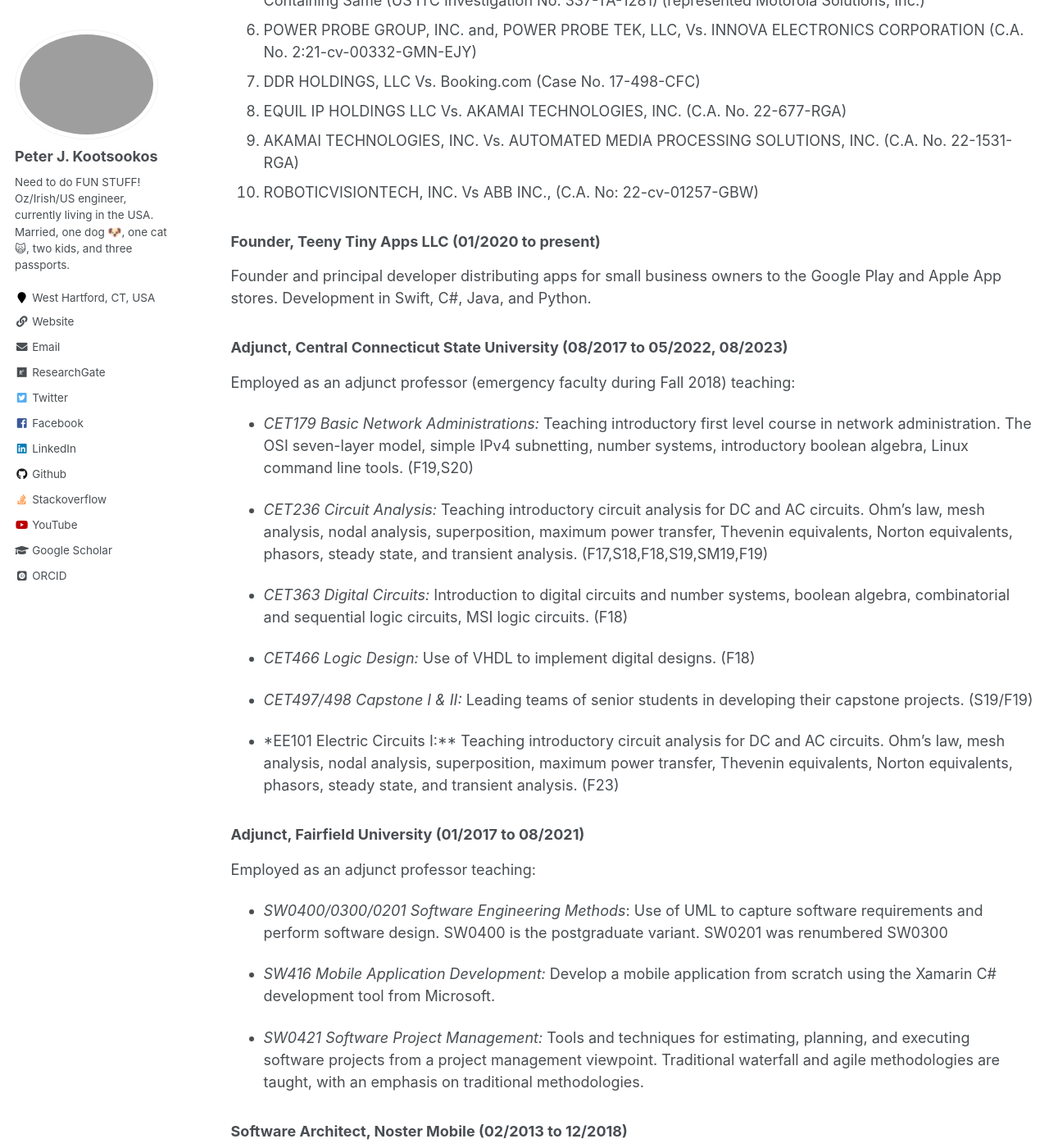
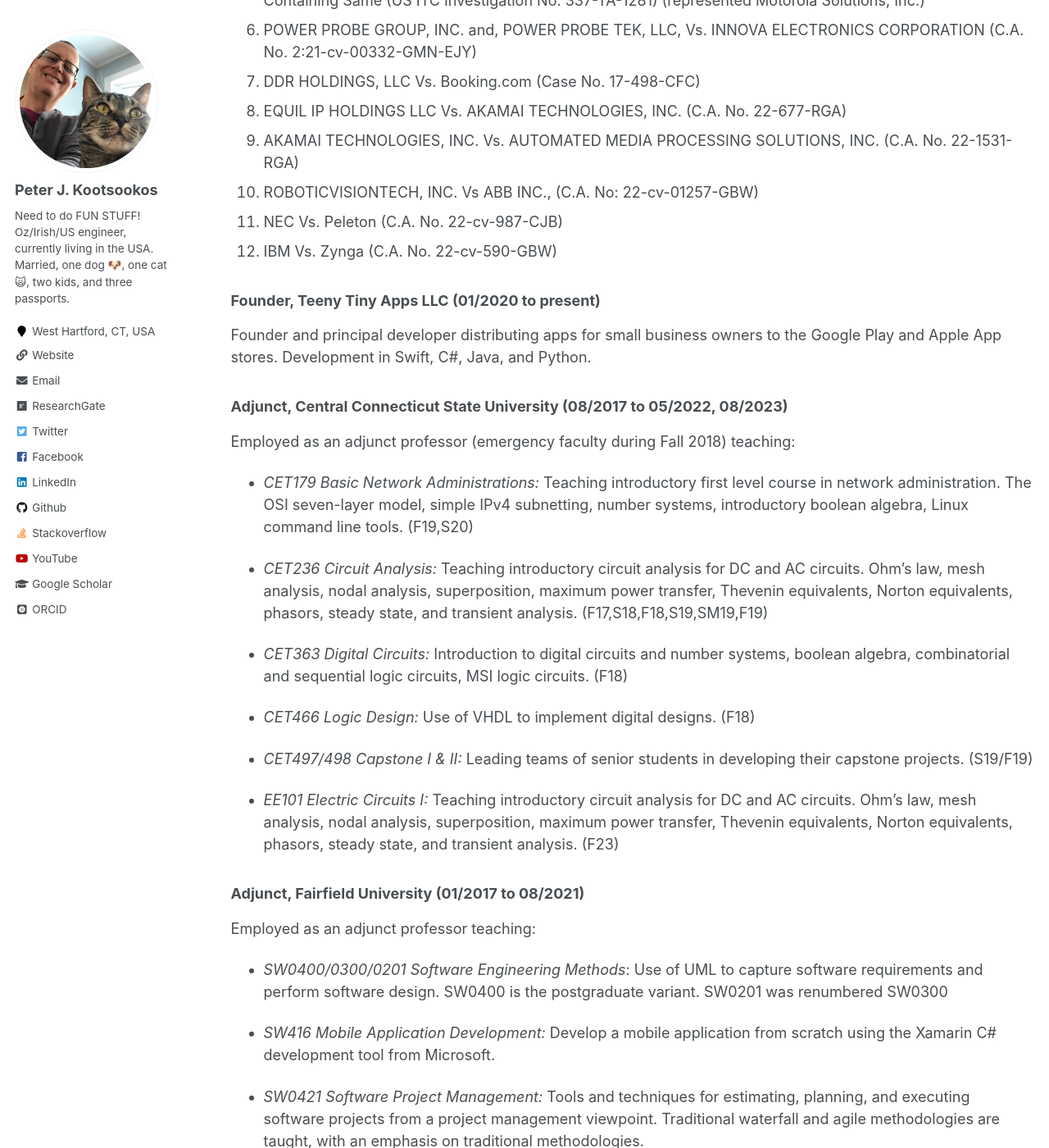
Before and after one commit to kootsoop/kootsoop.github.io, a Jekyll site: the page built from _pages/cv.md, in a window 1280 px wide and 1400 px high, scrolled down 3206 px. Shown: the whole window at 82% size. Built offline with Jekyll 4.4.1, drawn with Linux system fonts in a browser that asks for light colours; some web fonts are replaced; some of the changed text lies outside the part shown.

Commit message:
Updated CV. Updated avatar image. Added some spellings to settings file.

```diff
--- a/_config.yml
+++ b/_config.yml
@@ -81,7 +81,7 @@ analytics:
 # Site Author
 author:
   name             : "Peter J. Kootsookos"
-  avatar           : "PJK-04-Square.png"
+  avatar           : "PeterAndHuey.jpeg"
   bio              : "Need to do FUN STUFF! Oz/Irish/US engineer, currently living in the USA. Married, one dog 🐶, one cat 🙀, two kids, and three passports."
   location         : "West Hartford, CT, USA"
   employer         :
--- a/_includes/head/custom.html
+++ b/_includes/head/custom.html
@@ -11,7 +11,7 @@
 <link rel="apple-touch-icon" sizes="144x144" href="{{ base_path }}/images/apple-touch-icon-144x144.png?v=M44lzPylqQ">
 <link rel="apple-touch-icon" sizes="152x152" href="{{ base_path }}/images/apple-touch-icon-152x152.png?v=M44lzPylqQ">
 <link rel="apple-touch-icon" sizes="180x180" href="{{ base_path }}/images/apple-touch-icon-180x180.png?v=M44lzPylqQ">
-<link rel="icon" type="image/x-icon" href="{{ base_path }}/images/PJK-04-Square.png">
+<link rel="icon" type="image/x-icon" href="{{ base_path }}/images/PeterAndHuey.jpeg">
 <link rel="icon" type="image/png" href="{{ base_path }}/images/android-chrome-192x192.png?v=M44lzPylqQ" sizes="192x192">
 <link rel="manifest" href="{{ base_path }}/images/manifest.json?v=M44lzPylqQ">
 <link rel="mask-icon" href="{{ base_path }}/images/safari-pinned-tab.svg?v=M44lzPylqQ" color="#000000">
--- a/_pages/cv.md
+++ b/_pages/cv.md
@@ -141,6 +141,8 @@ Actively participates in multiple IP litigations in the areas of Network & Telec
 8.	EQUIL IP HOLDINGS LLC Vs. AKAMAI TECHNOLOGIES, INC. (C.A. No. 22-677-RGA)
 9.	AKAMAI TECHNOLOGIES, INC. Vs. AUTOMATED MEDIA PROCESSING SOLUTIONS, INC. (C.A. No. 22-1531-RGA)
 10.	ROBOTICVISIONTECH, INC. Vs ABB INC., (C.A. No: 22-cv-01257-GBW)
+11.	NEC Vs. Peleton (C.A. No. 22-cv-987-CJB)
+12.	IBM Vs. Zynga (C.A. No. 22-cv-590-GBW)
 
 ### Founder, Teeny Tiny Apps LLC (01/2020 to present)
 
@@ -173,7 +175,7 @@ teaching:
 -   *CET497/498* *Capstone I & II:* Leading teams of senior students
     in developing their capstone projects. (S19/F19)
 
--   *EE101 Electric Circuits I:** Teaching introductory circuit analysis
+-   *EE101 Electric Circuits I:* Teaching introductory circuit analysis
     for DC and AC circuits. Ohm's law, mesh analysis, nodal analysis,
     superposition, maximum power transfer, Thevenin equivalents, Norton
     equivalents, phasors, steady state, and transient analysis. (F23)
```
Also changed, not shown: other parts of _pages/cv.md (+2 -2 lines), images/PeterAndHuey.jpeg (added).
